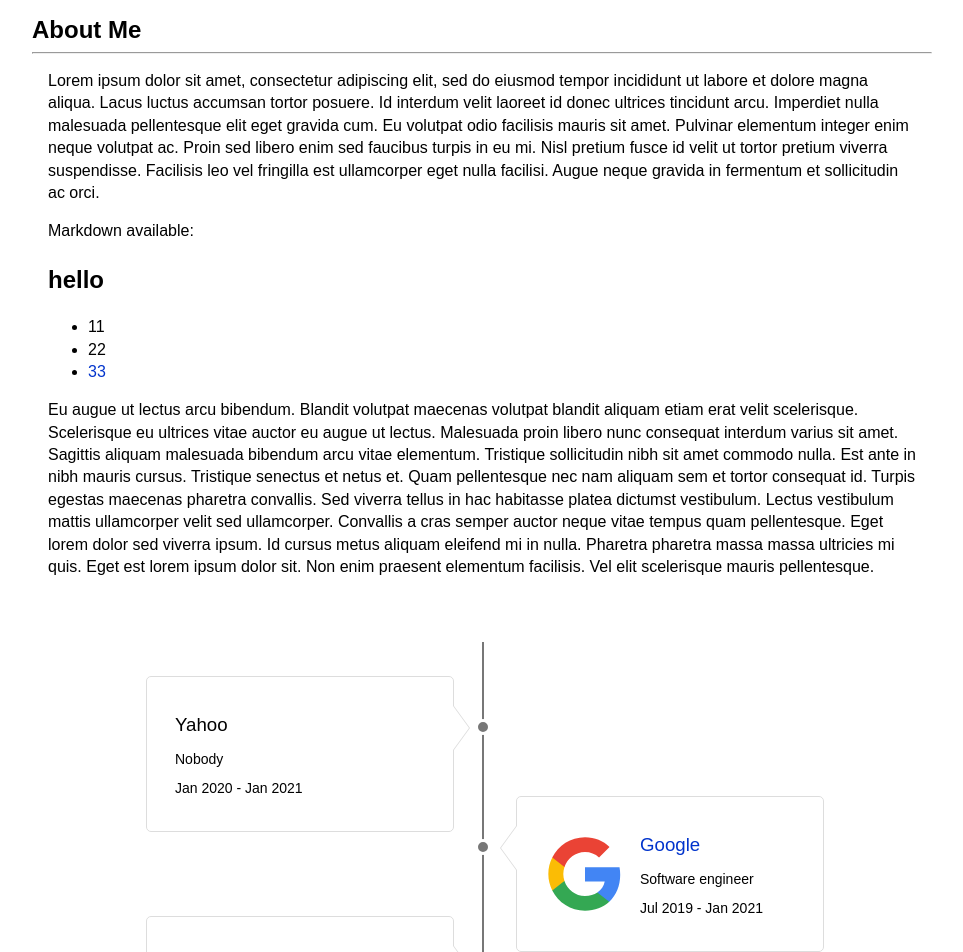
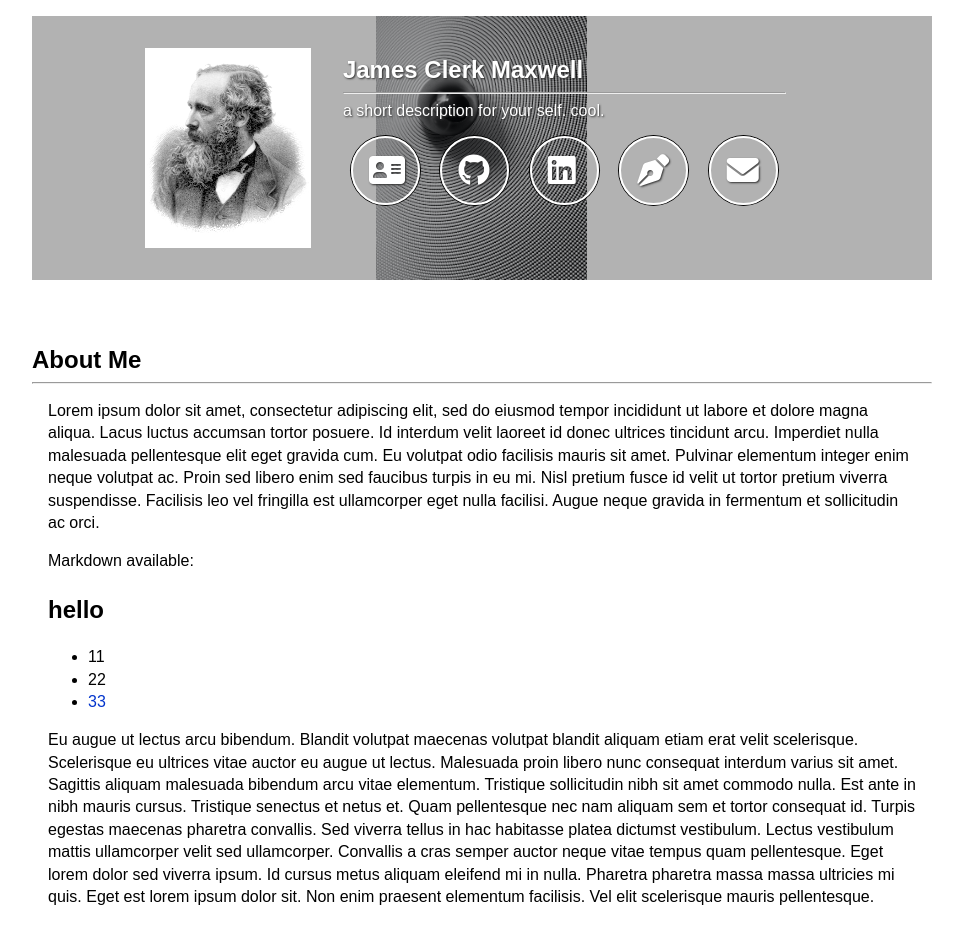
Before and after one commit to changhc/personal-site-template, a Jekyll site: the page built from index.markdown, in a window 1280 px wide. Shown: the top 952 px of the page, without its empty margins (158-1121 px from the left). Built offline with Jekyll 4.4.1, drawn with Linux system fonts in a browser that asks for light colours; some of the changed text lies outside the part shown.

Commit message:
Header (#5)
* header

* minor

```diff
--- a/_config.yml
+++ b/_config.yml
@@ -1,53 +1,16 @@
-# Welcome to Jekyll!
-#
-# This config file is meant for settings that affect your whole blog, values
-# which you are expected to set up once and rarely edit after that. If you find
-# yourself editing this file very often, consider using Jekyll's data files
-# feature for the data you need to update frequently.
-#
-# For technical reasons, this file is *NOT* reloaded automatically when you use
-# 'bundle exec jekyll serve'. If you change this file, please restart the server process.
-#
-# If you need help with YAML syntax, here are some quick references for you:
-# https://learn-the-web.algonquindesign.ca/topics/markdown-yaml-cheat-sheet/#yaml
-# https://learnxinyminutes.com/docs/yaml/
-#
-# Site settings
-# These are used to personalize your new site. If you look in the HTML files,
-# you will see them accessed via {{ site.title }}, {{ site.email }}, and so on.
-# You can create any custom variable you would like, and they will be accessible
-# in the templates via {{ site.myvariable }}.
+title: Your awesome page title
+description: a short description for your self. cool.
+email: your-email@example.com
+github_username:  jekyll
+linkedin_username: jekyll
+blog: https://en.wikipedia.org/wiki/Blog
+resume: assets/resume.pdf
 
-title: Your awesome title
-email: your-email@example.com
-baseurl: "" # the subpath of your site, e.g. /blog
-url: "" # the base hostname & protocol for your site, e.g. http://example.com
-twitter_username: jekyllrb
-github_username:  jekyll
-
-name: Foobar
+name: James Clerk Maxwell
+profile-photo: assets/img/head.png
+background-img: img/bg.jpg
 
 # Build settings
 theme: minima
 plugins:
   - jekyll-feed
-
-# Exclude from processing.
-# The following items will not be processed, by default.
-# Any item listed under the `exclude:` key here will be automatically added to
-# the internal "default list".
-#
-# Excluded items can be processed by explicitly listing the directories or
-# their entries' file path in the `include:` list.
-#
-# exclude:
-#   - .sass-cache/
-#   - .jekyll-cache/
-#   - gemfiles/
-#   - Gemfile
-#   - Gemfile.lock
-#   - node_modules/
-#   - vendor/bundle/
-#   - vendor/cache/
-#   - vendor/gems/
-#   - vendor/ruby/
--- a/_data/publications.yaml
+++ b/_data/publications.yaml
@@ -7,7 +7,7 @@
     - name: Márta Zimmer
     - name: Stefan R Schweinberger
     - name: Gyula Kovács
-    - name: Foobar
+    - name: James Clerk Maxwell
   published_at: Front Psychol
   year: 2012
   paper: https://pubmed.ncbi.nlm.nih.gov/23403400/
@@ -16,6 +16,6 @@
 - title: blablablablabla
   screenshot: assets/img/oakley-sciencedog.gif
   authors:
-    - name: Foobar
+    - name: James Clerk Maxwell
   published_at: To appear
   paper: https://google.com
--- /dev/null
+++ b/_includes/header.html
@@ -0,0 +1,31 @@
+<div class="section" id="header">
+  <div class="content">
+    <div class="photo"><img src="{{ site.profile-photo }}" /></div>
+    <div class="text">
+      <div class="name">{{ site.name }}</div>
+      <hr />
+      <div class="short-description">{{ site.description }}</div>
+      <div class="header-list">
+        {% if site.resume %}
+        <div><a class="fa-solid fa-2x fa-address-card" href="{{ site.resume }}" title="Resume"></a></div>
+        {% endif %}
+
+        {% if site.github_username %}
+        <div><a class="fa-brands fa-2x fa-github" href="https://github.com/{{ site.github_username }}" title="GitHub profile"></a></div>
+        {% endif %}
+
+        {% if site.linkedin_username %}
+        <div><a class="fa-brands fa-2x fa-linkedin" href="https://linkedin.com/in/{{ site.linkedin_username }}" title="LinkedIn profile"></a></div>
+        {% endif %}
+
+        {% if site.blog %}
+        <div><a class="fa-solid fa-2x fa-pen-nib" href="{{ site.baseurl }}{{ site.blog }}" title="Blog"></a></div>
+        {% endif %}
+
+        {% if site.email %}
+        <div><a class="fa fa-2x fa-envelope" href="mailto:{{ site.email }}" title="Email"></a></div>
+        {% endif %}
+      </div>
+    </div>
+  </div>
+</div>
--- a/_layouts/home.html
+++ b/_layouts/home.html
@@ -1,10 +1,16 @@
-<html>
+<html lang="en">
   <head>
+    <title>{{ site.title }}</title>
+    <meta http-equiv="Content-Type" content="text/html; charset=UTF-8"/>
+    <meta name="viewport" content="width=device-width, initial-scale=1, maximum-scale=1.0"/>
+    <meta name="author" content="{{ site.name }}">
     <link href="https://unpkg.com/aos@2.3.1/dist/aos.css" rel="stylesheet">
     <link rel="stylesheet" href="https://cdnjs.cloudflare.com/ajax/libs/font-awesome/6.2.1/css/all.min.css">
     <link href="assets/main.css" rel="stylesheet">
   </head>
   <body>
+    {% include header.html %}
+    <br />
     {% include about.html %}
     <br />
     {% include timeline.html %}
--- a/assets/main.scss
+++ b/assets/main.scss
@@ -216,3 +216,81 @@ div#about .content {
   margin: 1em;
   line-height: 1.4;
 }
+
+div#header {
+  display: flex;
+  justify-content: center;
+
+  {% if site.background-img %}
+      background: linear-gradient(
+              rgba(0, 0, 0, 0.3),
+              rgba(0, 0, 0, 0.3)
+          ), url({{ site.background-img }}) no-repeat bottom center scroll;
+      background-repeat: no-repeat;
+      background-attachment: fixed;
+      background-position: center;
+      background-size: auto 100%;
+
+      @media screen and (min-aspect-ratio: 177/100) {
+          background-size: 100% auto;
+      }
+
+  {% endif %}
+
+  div.content {
+    padding: 2em 16px;
+    display: flex;
+    color: #fff;
+
+    div.name {
+      font-weight: bold;
+      font-size: 18pt;
+    }
+
+    div.photo {
+      max-width: 200px;
+      max-height: 200px;
+      margin-right: 32px;
+
+      img {
+        width: 100%;
+        height: 100%;
+        object-fit: scale-down;
+      }
+    }
+
+    div.text > div {
+      margin: 8px 0;
+      text-shadow: 1px 1px 2px #333;
+    }
+
+    .header-list div {
+      border-radius: 100%;
+      border: 2px solid white;
+      color: white;
+      margin: 8px;
+      display: inline-block;
+      list-style: none;
+      width: 65px;
+      height: 65px;
+      box-shadow: 0 0 0 1px black;
+    }
+
+    .header-list div:hover {
+      color: white;
+      text-decoration: none;
+      -webkit-transition: 500ms;
+      -moz-transition: 500ms;
+      transition: 500ms;
+      text-decoration: none;
+      background-color: rgba(0, 0, 0, 0.5);
+    }
+
+    .header-list div a {
+      color: white;
+      padding: 16px;
+      text-decoration: none;
+    }
+
+  }
+}
```
Also changed, not shown: assets/img/bg.jpg (added), assets/img/head.png (added), 1 other file.
